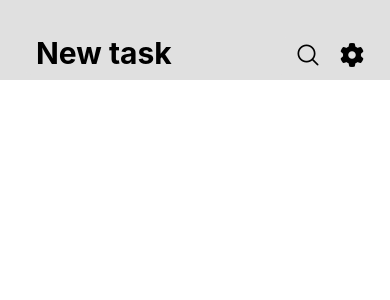
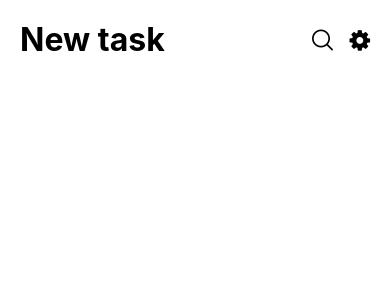
Before and after one commit to BooValooo/To-do-app, a React Native app in the folder EaseTask/: screen / in a window 390 px wide. Shown: the top 300 px of the page. Built offline with nearby package versions, Linux system fonts and the light colour scheme.

Commit message:
Updated Headbar
Style updates only, no functionality changes

Co-Authored-By: Valentin Abgrall <153991458+BooValooo@users.noreply.github.com>

```diff
--- a/EaseTask/App.js
+++ b/EaseTask/App.js
@@ -2,7 +2,7 @@
 
 import React from 'react';
 import { View, StyleSheet } from 'react-native';
-import Headbar from './Src/Components/Headbar';
+import Headbar from './src/Components/Headbar';
 
 const App = () => {
   const handleIcon1Press = () => {
--- a/EaseTask/Src/Components/Headbar.tsx
+++ b/EaseTask/Src/Components/Headbar.tsx
@@ -1,9 +1,6 @@
-
 import React from 'react';
 import { View, Text, TouchableOpacity, StyleSheet } from 'react-native';
-import { AntDesign } from '@expo/vector-icons';
-import { FontAwesome6 } from '@expo/vector-icons';
-
+import { AntDesign, FontAwesome } from '@expo/vector-icons';
 
 const Headbar = ({ showSearchIcon, headbarText, onSearchPress, onOptionsPress }) => {
   return (
@@ -11,14 +8,16 @@ const Headbar = ({ showSearchIcon, headbarText, onSearchPress, onOptionsPress })
       <Text style={styles.text}>
         {headbarText}
       </Text>
-      {showSearchIcon ?
-        (<TouchableOpacity onPress={onSearchPress} style={styles.iconContainer}>
-          <AntDesign name="search1" size={24} color="black" />
-         </TouchableOpacity>
-        ) : null}
-      <TouchableOpacity onPress={onOptionsPress} style={styles.iconContainer}>
-        <FontAwesome6 name="gear" size={24} color="black" />
-      </TouchableOpacity>
+      <View style={styles.iconsContainer}>
+        {showSearchIcon && (
+          <TouchableOpacity onPress={onSearchPress}>
+            <AntDesign name="search1" size={24} color="black" style={styles.icon} />
+          </TouchableOpacity>
+        )}
+        <TouchableOpacity onPress={onOptionsPress}>
+          <FontAwesome name="gear" size={24} color="black" style={styles.icon} />
+        </TouchableOpacity>
+      </View>
     </View>
   );
 };
@@ -28,25 +27,23 @@ const styles = StyleSheet.create({
     flexDirection: 'row',
     alignItems: 'center',
     justifyContent: 'space-between',
-    paddingHorizontal: 16,
-    paddingTop: 30,
-    backgroundColor: '#e0e0e0',
-    height: 80,
+    paddingHorizontal: 20,
+    paddingTop: 20,
+    backgroundColor: '#ffffff', // Changed to white to match the image
   },
-  iconContainer: {
-    padding: 10,
+  iconsContainer: {
+    flexDirection: 'row',
+    alignItems: 'center',
+  },
+  icon: {
+    marginLeft: 15,
   },
   text: {
+    fontSize: 32,
+    fontWeight: 'bold',
+    color: '#000000',
     flex: 1,
-    height: 40,
-    paddingHorizontal: 10,
-    backgroundColor: '#e0e0e0',
-    borderRadius: 5,
-    marginLeft: 10,
-    fontSize: 30,
-    fontStyle: 'normal',
-    fontWeight: 'bold',
-    textAlign: "auto"
+    marginRight: 15
   },
 });
 
```
